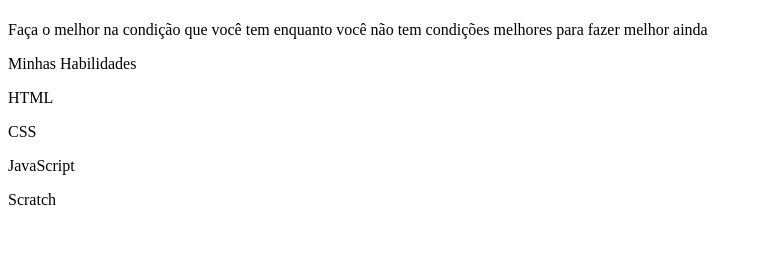
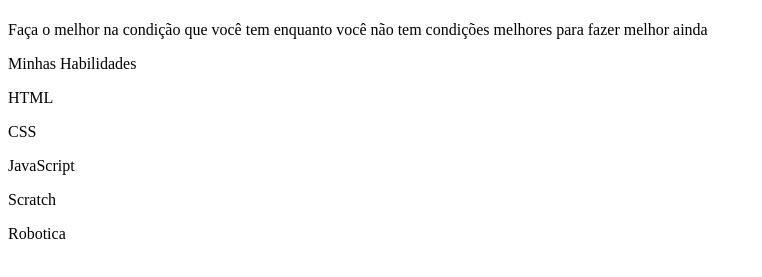
Before and after one commit to Antlsantos/portfolio_alura, a plain HTML site: page index.html in a window 1280 px wide. Shown: the part 375-652 px from the top of the page, without its empty margins (0-762 px from the left). Drawn offline with Linux system fonts and the light colour scheme.

Commit message:
coloquei robotica

```diff
--- a/index.html
+++ b/index.html
@@ -17,6 +17,7 @@
         <p>CSS</p>
         <p>JavaScript</p>
         <p>Scratch</p>
+        <p>Robotica</p>
     </div>
 </body>
 </html>
```
Also changed, not shown: 1 other file.
